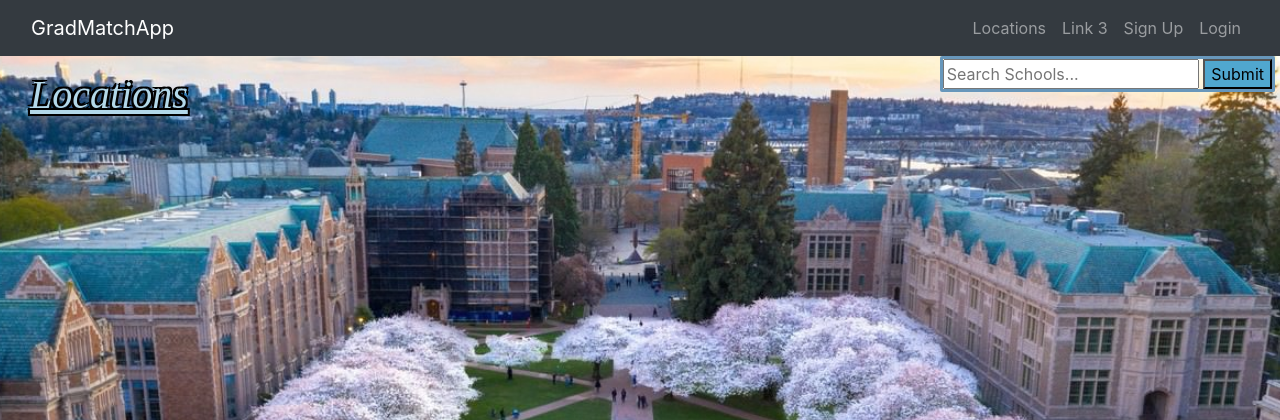
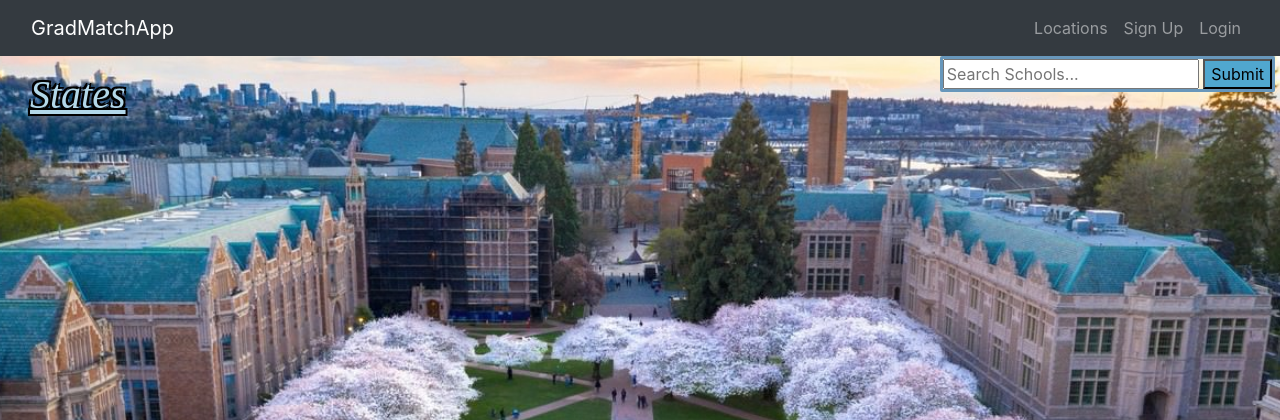
Before and after one commit to citz73/Graduate-Matcher, a Django app: page /locations in a window 1280 px wide. Shown: the top 420 px of the page. Run offline with Django 3.2, Linux system fonts and the light colour scheme; data that the repository does not hold is empty; some libraries are stand-ins or nearby versions.

Commit message:
Took out the excess Link3 from the toolbar, changed the titles of the locations, and location view pages to match the end product better.

```diff
--- a/gradmatchapp/templates/gradmatchapp/base.html
+++ b/gradmatchapp/templates/gradmatchapp/base.html
@@ -26,9 +26,6 @@
 						<a class="nav-link" href="./profile">Profile</a>
 						{% else %}
 						{% endif %}
-					</li>
-					<li class="nav-item">
-						<a class="nav-link" href="#">Link 3</a>
 					</li>
 					<li>
 						{% if user.is_authenticated %}
--- a/gradmatchapp/templates/gradmatchapp/locations.html
+++ b/gradmatchapp/templates/gradmatchapp/locations.html
@@ -8,7 +8,7 @@
 	<body>
 		{% block body %}
 			<div class="container-fluid">
-				<h1>Locations</h1>
+				<h1>States</h1>
 				<div class="locations">
 					{% for location in object_list %}
 						<li class="a">
--- a/gradmatchapp/templates/gradmatchapp/locationview.html
+++ b/gradmatchapp/templates/gradmatchapp/locationview.html
@@ -9,7 +9,7 @@
 	<body>
 		{% block body %}
 			<div class="container-fluid">
-				<h1>Schools</h1>
+				<h1>Locations</h1>
 				<div class="schools">
 					{% for school in location.school_set.all %}
 						<li class="a">
```
Also changed, not shown: gradmatchapp/static/gradmatchapp/style.css (line endings or trailing spaces), gradmatchapp/templates/registration/login.html (line endings or trailing spaces).
